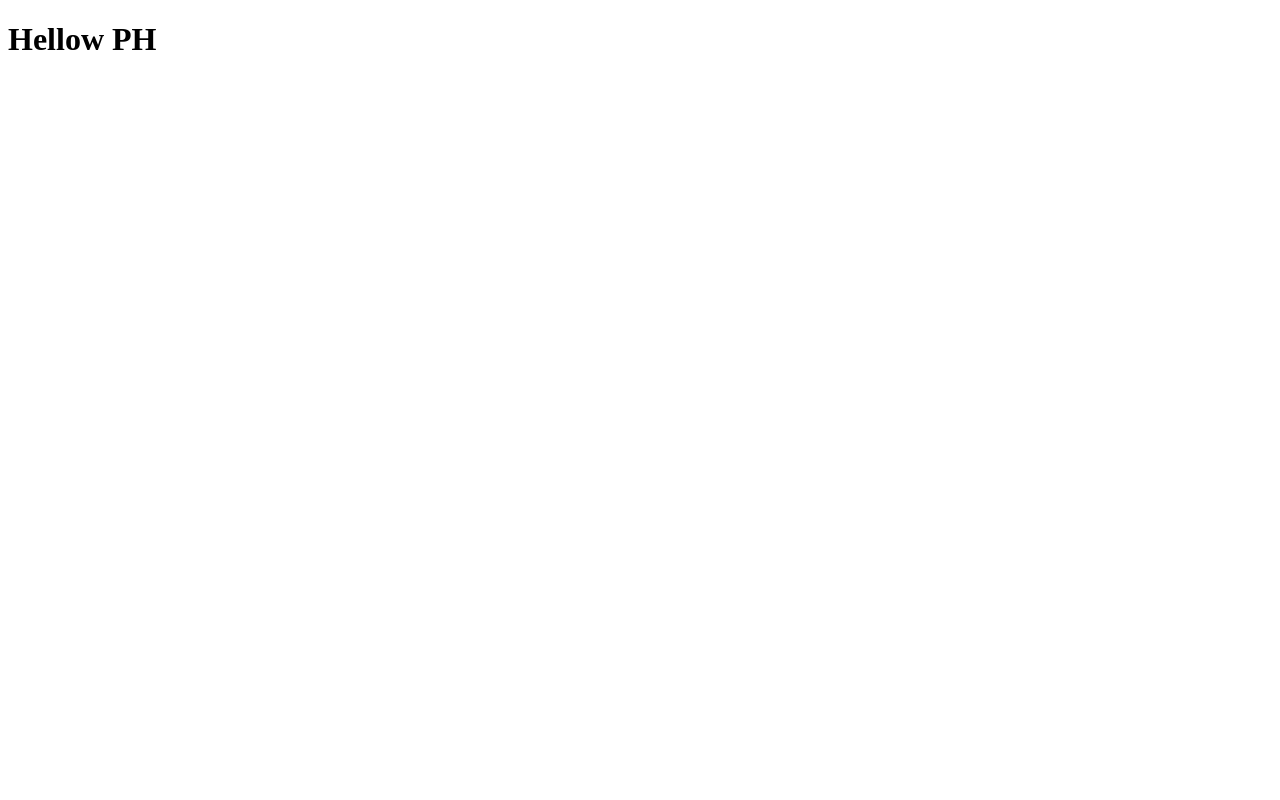
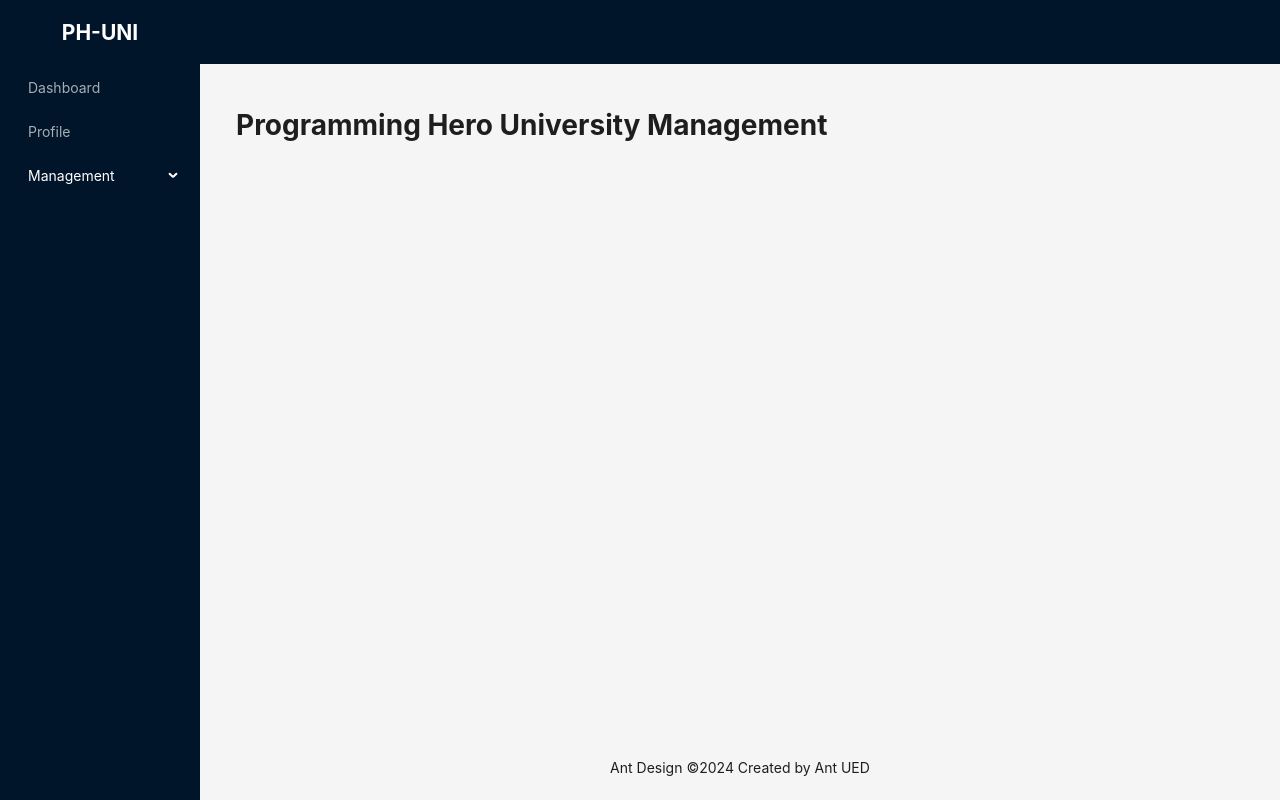
Before and after one commit to shahadat52/Ph_University_Client, a React (Vite) app: page / in a window 1280 px wide. Built offline with nearby package versions, Linux system fonts and the light colour scheme.

Commit message:
main layout added

```diff
--- a/src/App.tsx
+++ b/src/App.tsx
@@ -1,12 +1,10 @@
+import MainLayout from "./components/layout/MainLayout"
 
 
 function App() {
 
   return (
-    <>
-      <h1>Hellow PH </h1>
-
-    </>
+    <MainLayout />
   )
 }
 
--- /dev/null
+++ b/src/components/layout/MainLayout.tsx
@@ -0,0 +1,92 @@
+// import React from 'react';
+// import { UploadOutlined, UserOutlined, VideoCameraOutlined } from '@ant-design/icons';
+import { Layout, Menu, theme, MenuProps } from 'antd';
+
+const { Header, Content, Footer, Sider } = Layout;
+
+// const items = [UserOutlined, VideoCameraOutlined, UploadOutlined, UserOutlined].map(
+//     (icon, index) => ({
+//         key: String(index + 1),
+//         icon: React.createElement(icon),
+//         label: `nav ${index + 1}`,
+//     }),
+// );
+const items: MenuProps['items'] = [
+    {
+        key: '1',
+        label: 'Dashboard'
+    },
+    {
+        key: '2',
+        label: 'Profile'
+    },
+    {
+        key: '3',
+        label: 'Management',
+        children: [
+            {
+                key: '4',
+                label: 'Create Student'
+            },
+            {
+                key: '5',
+                label: 'Create Faculty'
+            },
+        ]
+    },
+]
+
+
+
+const MainLayout = () => {
+    const {
+        token: { borderRadiusLG },
+    } = theme.useToken();
+
+    return (
+        <Layout>
+            <Sider
+                breakpoint="lg"
+                collapsedWidth="0"
+                onBreakpoint={(broken) => {
+                    console.log(broken);
+                }}
+                onCollapse={(collapsed, type) => {
+                    console.log(collapsed, type);
+                }}
+            >
+                <div className="demo-logo-vertical" />
+                <div style={{
+                    color: 'white',
+                    height: '4rem',
+                    display: 'flex',
+                    justifyContent: 'center',
+                    alignItems: 'center',
+                }}>
+                    <h1>PH-UNI</h1>
+                </div>
+                <Menu theme="dark" mode="inline" defaultSelectedKeys={['4']} items={items} />
+            </Sider>
+            <Layout style={{ height: '100vh' }}>
+                <Header style={{ padding: 0, }} />
+                <Content style={{ margin: '24px 16px 0' }}>
+                    <div
+                        style={{
+                            padding: 20,
+                            minHeight: 360,
+                            borderRadius: borderRadiusLG,
+                            // backgroundColor: 'green'
+                        }}
+                    >
+                        <h1>Programming Hero University Management</h1>
+                    </div>
+                </Content>
+                <Footer style={{ textAlign: 'center' }}>
+                    Ant Design ©{new Date().getFullYear()} Created by Ant UED
+                </Footer>
+            </Layout>
+        </Layout>
+    );
+};
+
+export default MainLayout;
--- a/src/index.css
+++ b/src/index.css
@@ -0,0 +1,4 @@
+*{
+    padding: 0px;
+    margin: 0px;
+}
```
